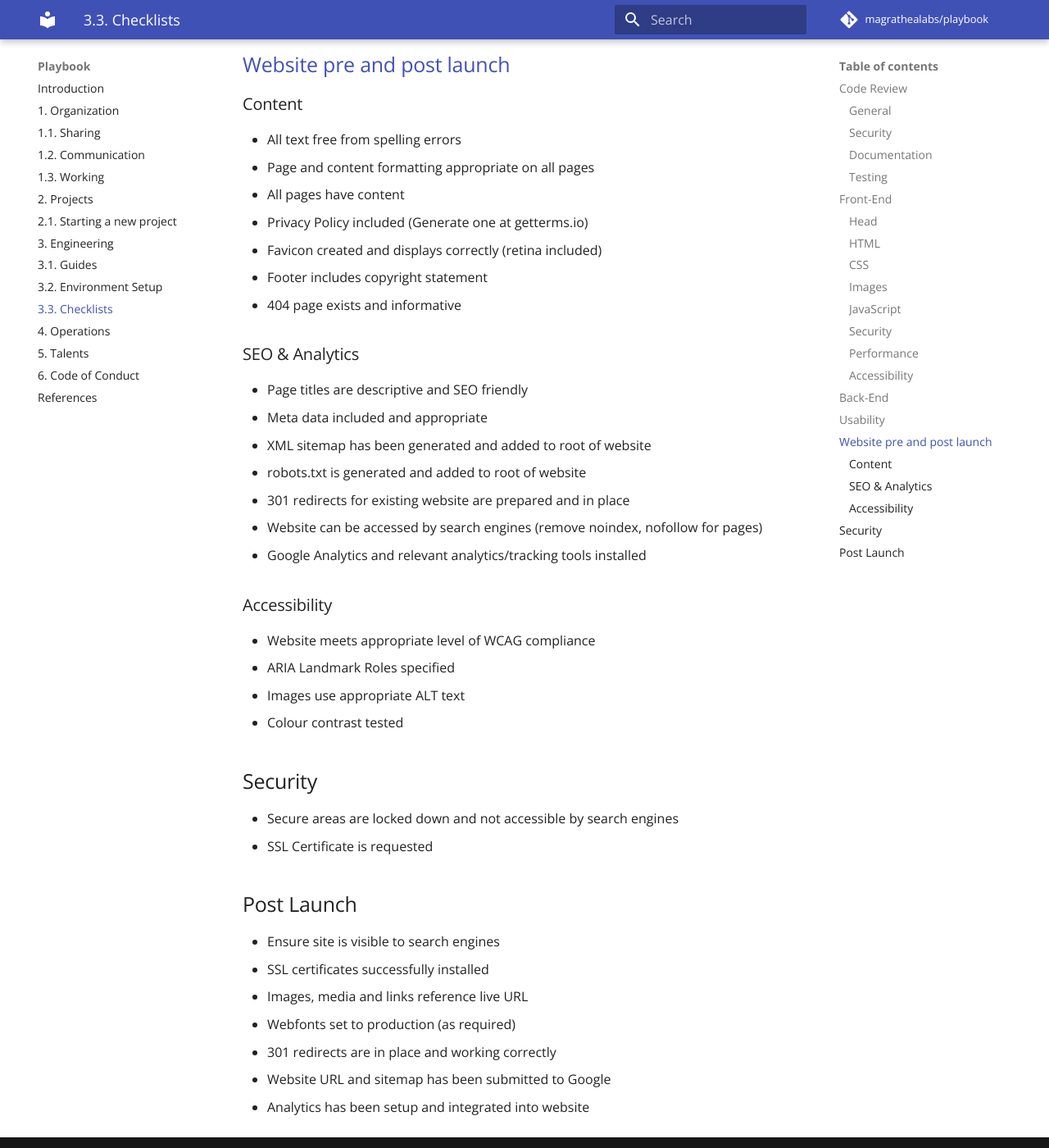
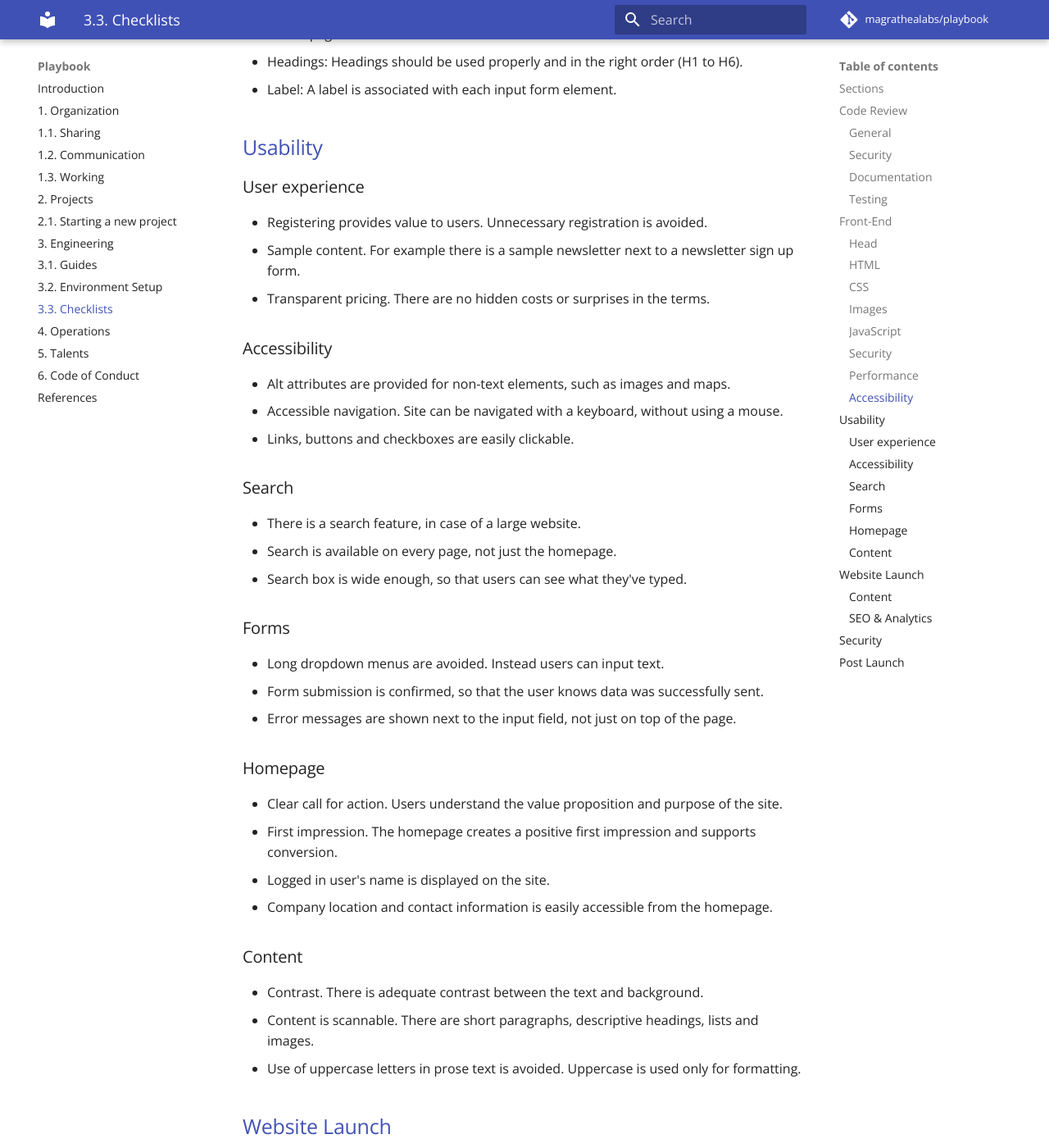
Before and after one commit to magrathealabs/playbook, an MkDocs documentation site: the page built from docs/3.3-checklists.md, in a window 1280 px wide and 1400 px high, scrolled down 3851 px. Shown: the whole window at 82% size. Built offline with MkDocs 1.6.1 and Material for MkDocs 9.7.7, drawn with Linux system fonts in a browser that asks for light colours; comment, search, counter and statistics services are not loaded; old or Windows-style settings are respelled for this version of MkDocs; some of the changed text lies outside the part shown.

Commit message:
Add Usability checklist

```diff
--- a/docs/3.3-checklists.md
+++ b/docs/3.3-checklists.md
@@ -3,6 +3,15 @@
 All good software must follow some guidelines. Here are the checklists that we at MLabs try to accomplish in our projects. They are not limited to developers; designers and bussiness men are also involved in this process.
 
 Note that each project has its pecularities and therefore may not need to follow all the guidelines. An example would be a bot in Messenger; it does need to take into consideration the Front-End section regarding Meta Tags and CSS testing.
+
+
+## Sections
+
+- [Code Review](#code-review)
+- [Front End](#front-end)
+- [Usability](#usability)
+- [Code Review](#code-review)
+- [Website Launch](#website-launch)
 
 
 ## [Code Review](http://blog.fogcreek.com/increase-defect-detection-with-our-code-review-checklist-example/)
@@ -32,7 +41,7 @@ Note that each project has its pecularities and therefore may not need to follow
 * Do tests exist and are they comprehensive? i.e. has at least your agreed on code coverage.
 * Do unit tests actually test that the code is performing the intended functionality?
 
-## Front-End
+## [Front-End](https://github.com/thedaviddias/Front-End-Checklist)
 
 ### Head
 
@@ -126,12 +135,46 @@ Note that each project has its pecularities and therefore may not need to follow
 * Label: A label is associated with each input form element.
 
 
-## Back-End
+## [Usability](https://stayintech.com/UX)
 
-## Usability
+### User experience
 
+* Registering provides value to users. Unnecessary registration is avoided.
+* Sample content. For example there is a sample newsletter next to a newsletter sign up form.
+* Transparent pricing. There are no hidden costs or surprises in the terms.
 
-## [Website pre and post launch](http://humaan.com/checklist/)
+### Accessibility
+
+* Alt attributes are provided for non-text elements, such as images and maps.
+* Accessible navigation. Site can be navigated with a keyboard, without using a mouse.
+* Links, buttons and checkboxes are easily clickable.
+
+### Search
+
+* There is a search feature, in case of a large website.
+* Search is available on every page, not just the homepage.
+* Search box is wide enough, so that users can see what they've typed.
+
+### Forms
+
+* Long dropdown menus are avoided. Instead users can input text.
+* Form submission is confirmed, so that the user knows data was successfully sent.
+* Error messages are shown next to the input field, not just on top of the page.
+
+### Homepage
+
+* Clear call for action. Users understand the value proposition and purpose of the site.
+* First impression. The homepage creates a positive first impression and supports conversion.
+* Logged in user's name is displayed on the site.
+* Company location and contact information is easily accessible from the homepage.
+
+### Content
+
+* Contrast. There is adequate contrast between the text and background.
+* Content is scannable. There are short paragraphs, descriptive headings, lists and images.
+* Use of uppercase letters in prose text is avoided. Uppercase is used only for formatting.
+
+## [Website Launch](http://humaan.com/checklist/)
 
 ### Content
 
@@ -153,13 +196,6 @@ Note that each project has its pecularities and therefore may not need to follow
 * Website can be accessed by search engines (remove noindex, nofollow for pages)
 * Google Analytics and relevant analytics/tracking tools installed
 
-### Accessibility
-
-* Website meets appropriate level of WCAG compliance
-* ARIA Landmark Roles specified
-* Images use appropriate ALT text
-* Colour contrast tested
-
 ## Security
 
 * Secure areas are locked down and not accessible by search engines
```
